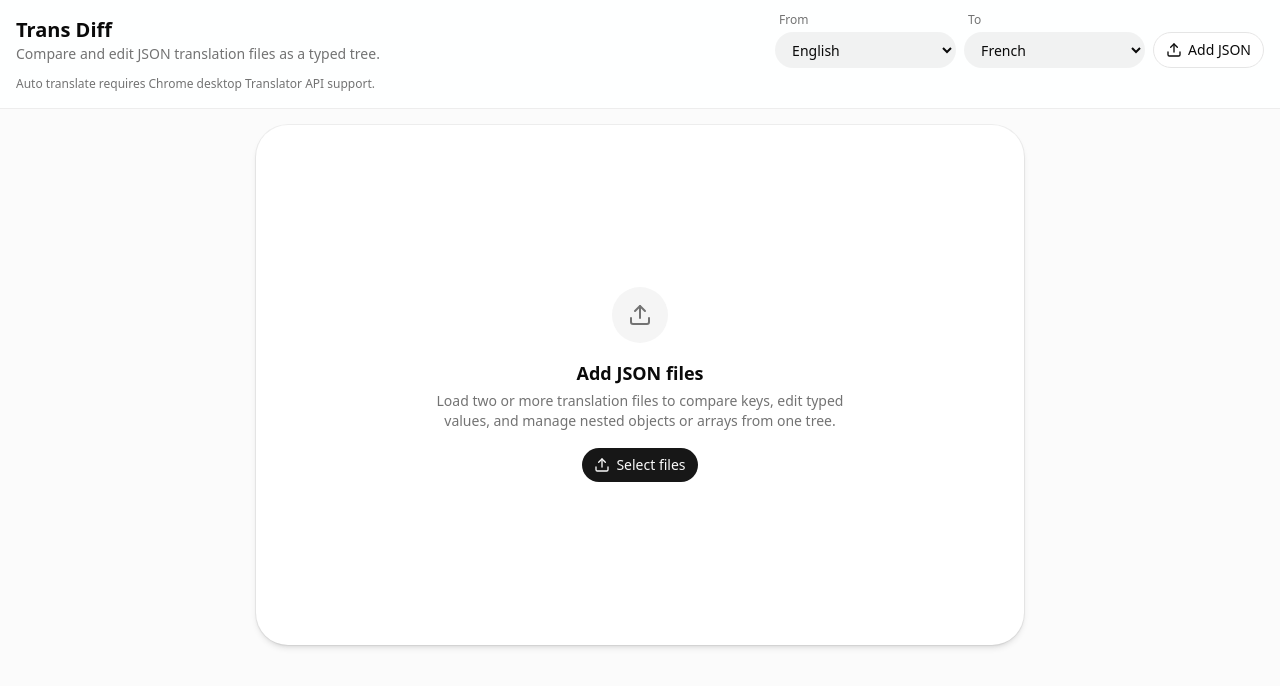
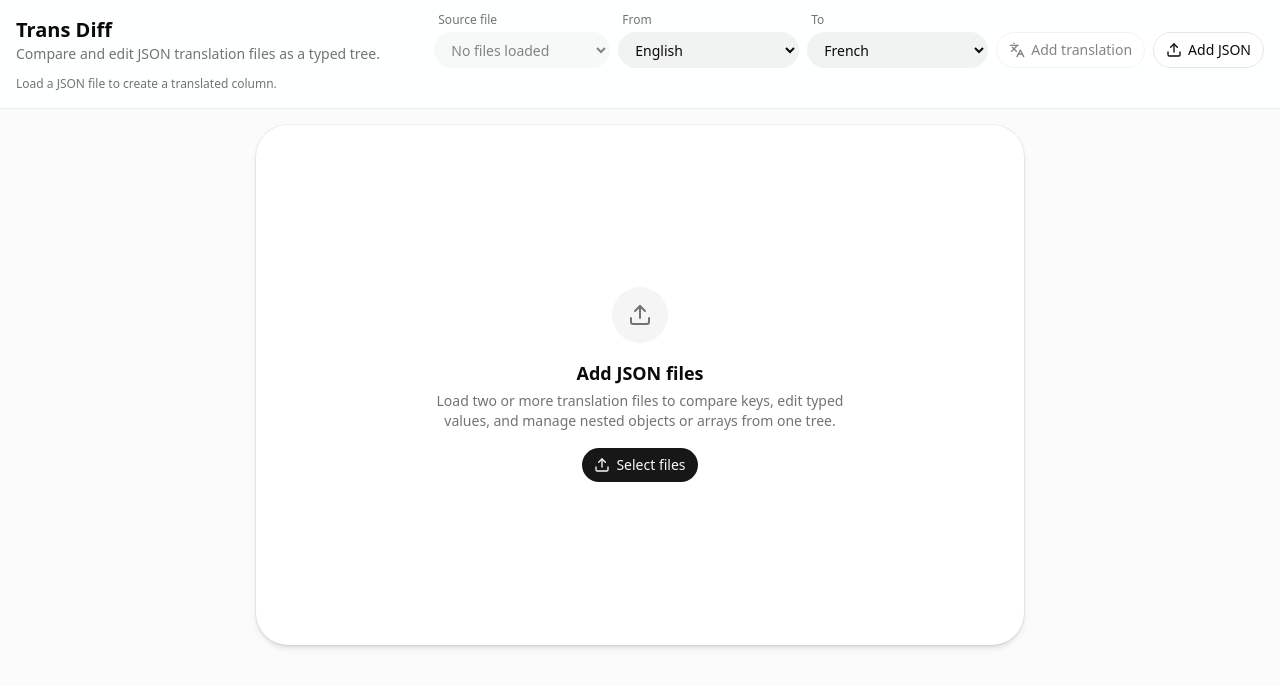
Before and after one commit to taufiq-dev/trans-diff, a React (Vite) app: page / in a window 1280 px wide. Shown: the top 686 px of the page. Built offline with nearby package versions, Linux system fonts and the light colour scheme.

Commit message:
Clarify add translation flow

```diff
--- a/src/pages/home.tsx
+++ b/src/pages/home.tsx
@@ -679,6 +679,7 @@ function StatusBadge({
 export default function Home() {
   const [files, setFiles] = useState<TranslationFile[]>([]);
   const [error, setError] = useState<string | null>(null);
+  const [selectedSourceFileId, setSelectedSourceFileId] = useState('');
   const [sourceLanguage, setSourceLanguage] = useState('en');
   const [targetLanguage, setTargetLanguage] = useState('fr');
   const [translationJob, setTranslationJob] = useState<TranslationJob | null>(
@@ -695,6 +696,8 @@ export default function Home() {
     () => `minmax(320px, 1.1fr) repeat(${files.length}, minmax(340px, 1fr))`,
     [files.length],
   );
+  const selectedSourceFile =
+    files.find((file) => file.id === selectedSourceFileId) ?? files[0] ?? null;
 
   const updateFileData = (fileId: string, updater: (data: JsonValue) => JsonValue) => {
     setFiles((currentFiles) =>
@@ -718,14 +721,14 @@ export default function Home() {
             throw new Error('The file contains values that are not valid JSON.');
           }
 
-          setFiles((currentFiles) => [
-            ...currentFiles,
-            {
-              data: parsed,
-              fileName: file.name,
-              id: `${file.name}-${file.lastModified}-${crypto.randomUUID()}`,
-            },
-          ]);
+          const nextFile = {
+            data: parsed,
+            fileName: file.name,
+            id: `${file.name}-${file.lastModified}-${crypto.randomUUID()}`,
+          };
+
+          setFiles((currentFiles) => [...currentFiles, nextFile]);
+          setSelectedSourceFileId((currentId) => currentId || nextFile.id);
           setExpandedPaths((currentPaths) => new Set(currentPaths).add('[]'));
           setError(null);
         } catch (uploadError) {
@@ -760,6 +763,18 @@ export default function Home() {
     setFiles((currentFiles) =>
       currentFiles.filter((file) => file.id !== fileId),
     );
+    setSelectedSourceFileId((currentId) =>
+      currentId === fileId ? '' : currentId,
+    );
+  };
+
+  const handleTranslateSelectedFile = () => {
+    if (!selectedSourceFile) {
+      setError('Add a JSON file before creating a translation.');
+      return;
+    }
+
+    void handleTranslateFile(selectedSourceFile);
   };
 
   const handleTranslateFile = async (file: TranslationFile) => {
@@ -1326,6 +1341,28 @@ export default function Home() {
           </div>
 
           <div className='flex flex-wrap items-end gap-2'>
+            <div className='grid min-w-44 gap-1'>
+              <span className='px-1 text-xs font-medium text-muted-foreground'>
+                Source file
+              </span>
+              <select
+                aria-label='Source file for translation'
+                className='h-9 rounded-3xl border border-transparent bg-input/50 px-3 text-sm font-medium outline-none transition-[color,box-shadow,background-color] focus-visible:border-ring focus-visible:ring-3 focus-visible:ring-ring/30 disabled:pointer-events-none disabled:opacity-50'
+                disabled={files.length === 0 || translationJob !== null}
+                value={selectedSourceFile?.id ?? ''}
+                onChange={(event) => setSelectedSourceFileId(event.target.value)}
+              >
+                {files.length === 0 ? (
+                  <option value=''>No files loaded</option>
+                ) : (
+                  files.map((file) => (
+                    <option key={file.id} value={file.id}>
+                      {file.fileName}
+                    </option>
+                  ))
+                )}
+              </select>
+            </div>
             <div className='grid gap-1'>
               <span className='px-1 text-xs font-medium text-muted-foreground'>
                 From
@@ -1346,6 +1383,22 @@ export default function Home() {
                 onChange={setTargetLanguage}
               />
             </div>
+            <Button
+              disabled={
+                !isTranslatorSupported ||
+                !selectedSourceFile ||
+                translationJob !== null
+              }
+              onClick={handleTranslateSelectedFile}
+              variant='outline'
+            >
+              {translationJob ? (
+                <LoaderCircle className='animate-spin' />
+              ) : (
+                <Languages />
+              )}
+              Add translation
+            </Button>
             <input
               id='file-upload'
               className='sr-only'
@@ -1376,10 +1429,17 @@ export default function Home() {
               {translationJob.phase === 'translating' &&
                 `Translating ${translationJob.completed}/${translationJob.total}`}
             </span>
+          ) : files.length === 0 ? (
+            <span>Load a JSON file to create a translated column.</span>
           ) : isTranslatorSupported ? (
-            <span>Auto translate creates a new file beside the selected file.</span>
+            <span>
+              Add translation creates a new column beside the selected source file.
+            </span>
           ) : (
-            <span>Auto translate requires Chrome desktop Translator API support.</span>
+            <span>
+              Add translation requires Chrome desktop Translator API support. It is
+              unavailable in this browser.
+            </span>
           )}
         </div>
       </header>
@@ -1444,23 +1504,6 @@ export default function Home() {
                       </div>
                       <div className='flex items-center gap-1'>
                         <Button
-                          aria-label={`Translate ${file.fileName}`}
-                          disabled={
-                            !isTranslatorSupported || translationJob !== null
-                          }
-                          size='icon-sm'
-                          variant='ghost'
-                          onClick={() => {
-                            void handleTranslateFile(file);
-                          }}
-                        >
-                          {translationJob?.fileId === file.id ? (
-                            <LoaderCircle className='animate-spin' />
-                          ) : (
-                            <Languages />
-                          )}
-                        </Button>
-                        <Button
                           aria-label={`Save ${file.fileName}`}
                           size='icon-sm'
                           variant='ghost'
```
